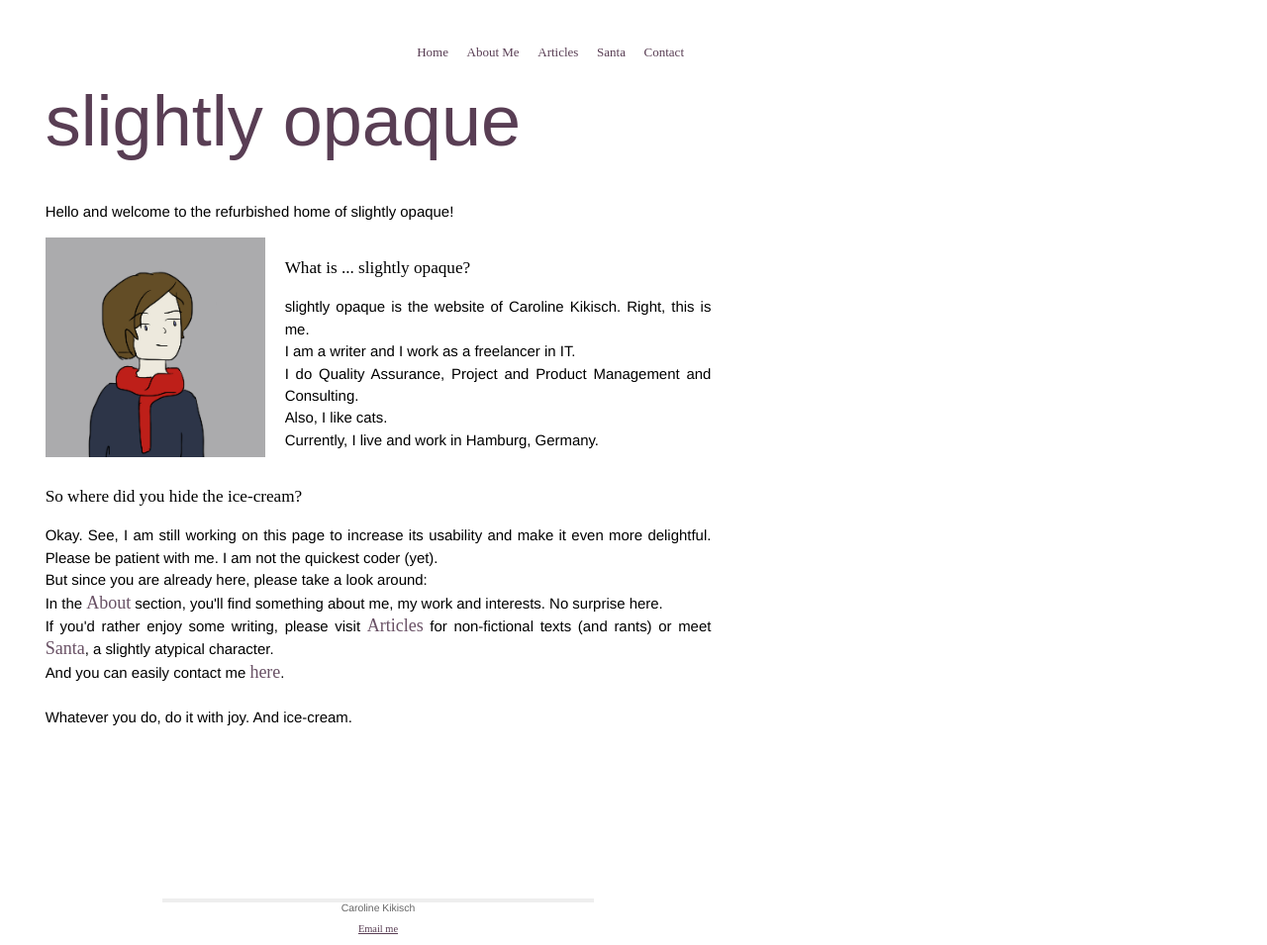
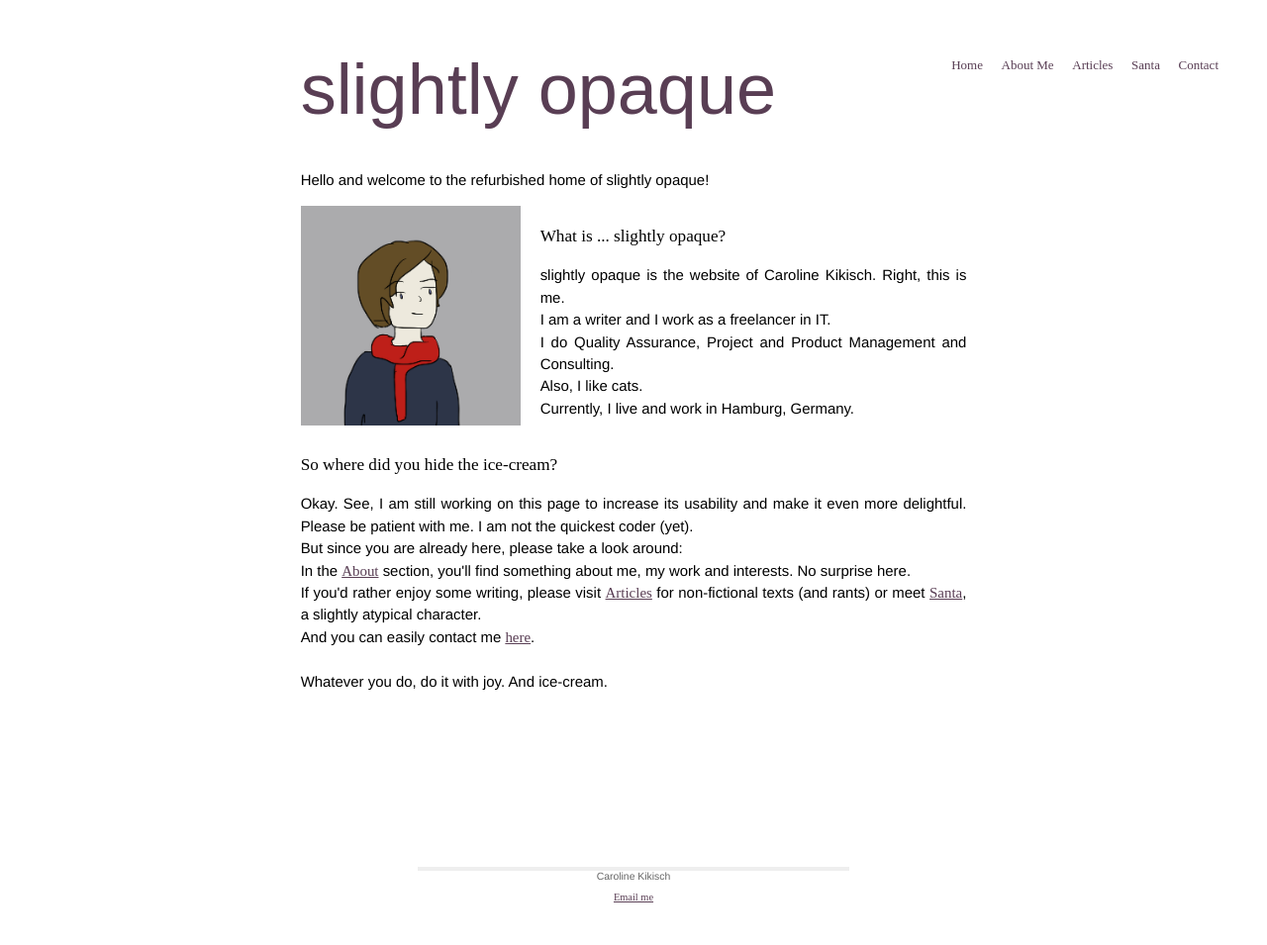
Before and after one commit to slightlyopaque/slightlyopaque_old.github.io, a Jekyll site: the page built from index.html, in a window 1280 px wide. Shown: the whole page at 99% size. Built offline with Jekyll 4.4.1, drawn with Linux system fonts in a browser that asks for light colours; Markdown is read by kramdown in place of the engine named in the settings.

Commit message:
refrained from mobile adjustments

```diff
--- a/css/main.css
+++ b/css/main.css
@@ -13,19 +13,19 @@
 html, body { height: 100%}
 
 body {
-	max-width:700px;
+	/*max-width:700px;
 	padding:12px 12px 0 12px;
-  background-color: #FFF;
+  */background-color: #FFF;
   font: 13.34px Helvetica, Arial, sans-serif;
   font-size: small;
   text-align: center;
 }
 
-@media only screen and (min-width: 481px) {
+/*@media only screen and (min-width: 481px) {
 	body {
 		padding: 24px 24px 0 24px;
 	}
-}
+}*/
 
 h1, h2, h3, h4, h5, h6 {
   font-size: 115%;
@@ -42,10 +42,10 @@
 p { margin: 1em 0; }
 
 a {
-	color: #695165;
+	color: #593E54;
 	font-family: Avenir; sans-serif;
-	text-decoration: none;
-	font-size: 18px;
+/*	text-decoration: none;
+	font-size: 18px;*/
 }
 
 a:hover {
@@ -54,6 +54,11 @@
 }
 /*a:visited { color: #a0a; }*/
 
+div ul li a {
+	color: #593E54;
+	font-family: Avenir; sans-serif;
+	text-decoration: none;
+}
 
 .directory a {
 	float:right;
```
